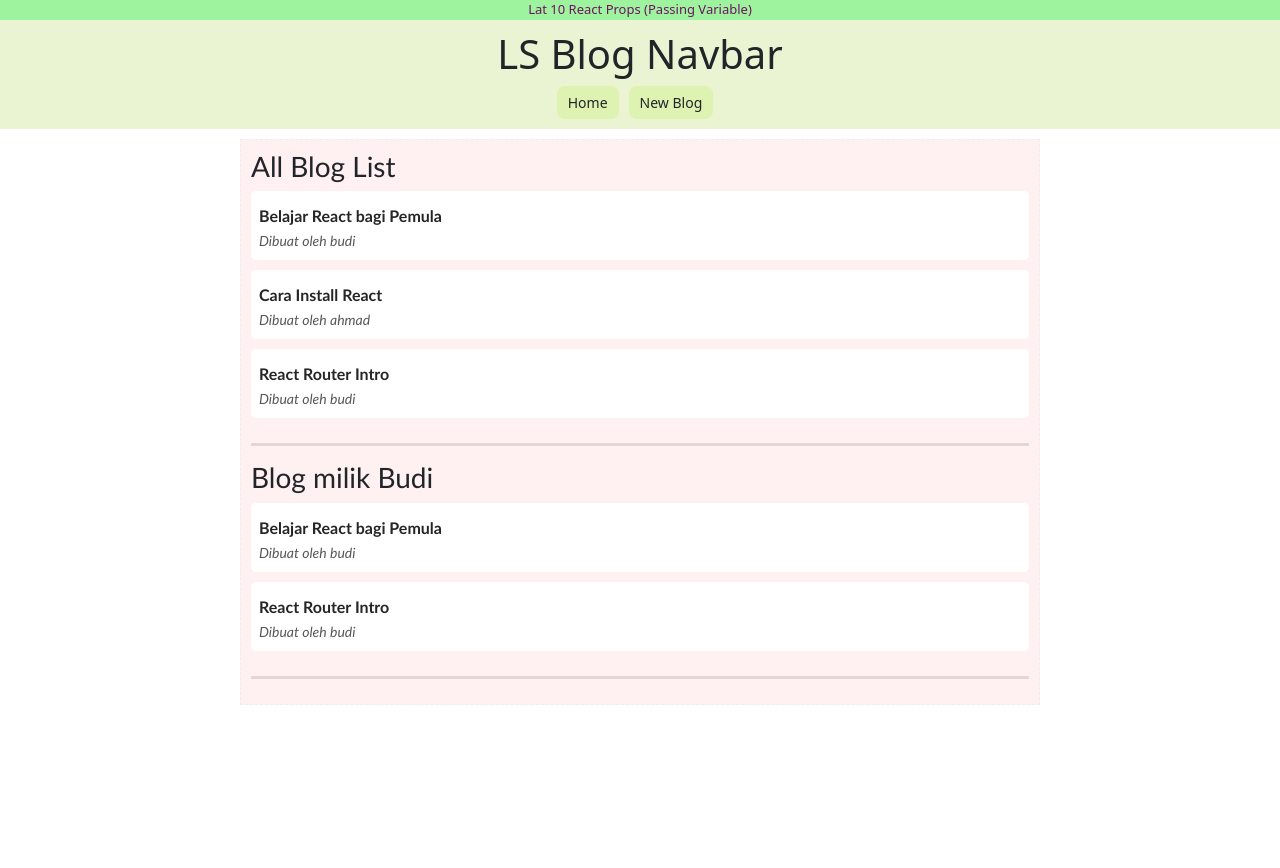
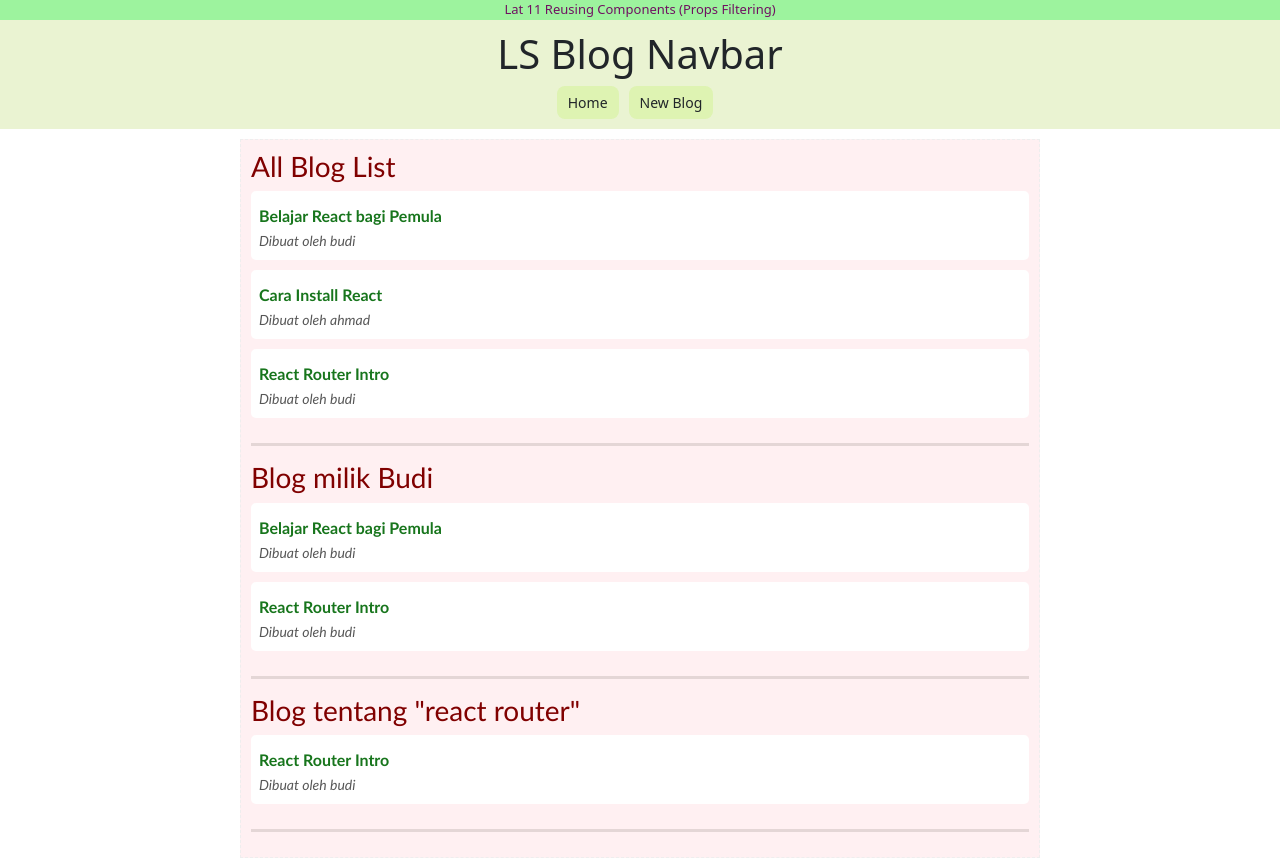
Before and after one commit to incyberz/belajar-react-js, a React (Create React App) app in the folder ls-blog/: page / in a window 1280 px wide. Before the commit the page ends 800 px from the top, so only its background shows below. Built offline with nearby package versions, Linux system fonts and the light colour scheme.

Commit message:
React Tutorial 11 Reusing Comp. (Props Filtering)

```diff
--- a/ls-blog/src/App.css
+++ b/ls-blog/src/App.css
@@ -63,6 +63,10 @@
   padding-bottom: 15px;
 }
 
+.blog-list h3{
+  color: maroon
+}
+
 .blog-item{
   background: rgb(255, 255, 255);
   padding: 8px;
@@ -73,7 +77,7 @@
 .judul-blog{
   margin-top: 5px;
   font-weight: bold;
-  color: rgb(37, 37, 37);
+  color: rgb(23, 117, 28);
 }
 
 .pembuat-blog{
--- a/ls-blog/src/App.js
+++ b/ls-blog/src/App.js
@@ -5,7 +5,7 @@ import "bootstrap/dist/css/bootstrap.css";
 // import swal from "sweetalert";
 
 function App() {
-  const judulLat = "Lat 10 React Props (Passing Variable)";
+  const judulLat = "Lat 11 Reusing Components (Props Filtering)";
 
   return (
     <div className="App">
--- a/ls-blog/src/Home.js
+++ b/ls-blog/src/Home.js
@@ -23,12 +23,20 @@ const Home = () => {
     },
   ]);
 
+  let keyword = "react router";
+
   return (
     <div className="Home">
       <BlogList blogs={blogs} title="All Blog List" />
       <BlogList
-        blogs={blogs.filter((blog) => blog.author == "budi")}
+        blogs={blogs.filter((blog) => blog.author === "budi")}
         title="Blog milik Budi"
+      />
+      <BlogList
+        blogs={blogs.filter(
+          (blog) => blog.judul.toLowerCase().search(keyword) >= 0
+        )}
+        title={`Blog tentang "${keyword}"`}
       />
     </div>
   );
```
Also changed, not shown: 1 other file (tests, documents, lock files or other folders).
